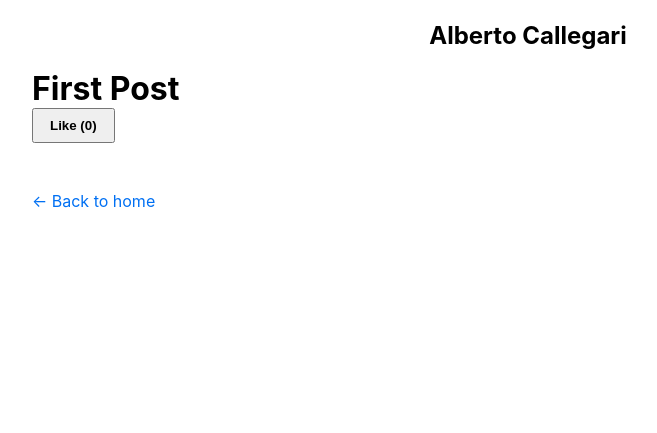
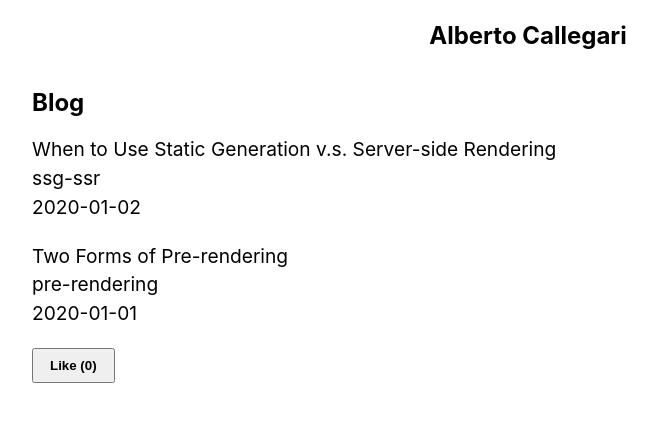
Before and after one commit to albicallegari/next-js-tailwind, a Next.js app: page /posts/first-post in a window 1280 px wide. Shown: the part 130-563 px from the top of the page, without its empty margins (112-769 px from the left). Built offline with nearby package versions, Linux system fonts and the light colour scheme.

Commit message:
chore: fetching data

```diff
--- /dev/null
+++ b/lib/getApiData.ts
@@ -0,0 +1,5 @@
+export const getApiData = async () => {
+  // fetch data from external API endpoint
+  const res = await fetch("...");
+  return res.json();
+};
--- /dev/null
+++ b/lib/getFSData.ts
@@ -0,0 +1,35 @@
+import fs from 'fs';
+import path from 'path';
+import matter from 'gray-matter';
+
+const postsDirectory = path.join(process.cwd(), 'posts');
+
+export const getSortedPostsData = () => {
+  // Get file names under /posts
+  const fileNames = fs.readdirSync(postsDirectory);
+  const allPostsData = fileNames.map((fileName) => {
+    // Remove ".md" from file name to get id
+    const id = fileName.replace(/\.md$/, '');
+
+    // Read markdown file as string
+    const fullPath = path.join(postsDirectory, fileName);
+    const fileContents = fs.readFileSync(fullPath, 'utf8');
+
+    // Use gray-matter to parse the post metadata section
+    const matterResult = matter(fileContents);
+
+    // Combine the data with the id
+    return {
+      id,
+      ...matterResult.data,
+    } as any;
+  });
+  // Sort posts by date
+  return allPostsData.sort((a, b) => {
+    if (a.date < b.date) {
+      return 1;
+    } else {
+      return -1;
+    }
+  });
+}
--- a/package.json
+++ b/package.json
@@ -8,6 +8,7 @@
     "start": "next start"
   },
   "dependencies": {
+    "gray-matter": "^4.0.3",
     "next": "^13.1.5",
     "react": "^18.2.0",
     "react-dom": "^18.2.0",
--- a/pages/posts/first-post.tsx
+++ b/pages/posts/first-post.tsx
@@ -1,10 +1,21 @@
 // An example of page for testing internal routing
 import LayoutContainer from "components/LayoutContainer/LayoutContainer";
+import commonStyles from "../../styles/common.module.scss";
+import { getSortedPostsData } from "lib/getFSData";
+import { useState } from "react";
 import Head from "next/head";
-import Link from "next/link";
-import { useState } from "react";
 
-const FirstPost = () => {
+// Using async function to get static data from file system
+export const getStaticProps = async () => {
+  const allPostsData = getSortedPostsData();
+  return {
+    props: {
+      allPostsData,
+    },
+  };
+};
+
+const FirstPost = ({ allPostsData }) => {
   const [likes, setLikes] = useState(0);
 
   const handleClick = () => {
@@ -15,18 +26,23 @@
       <Head>
         <title>First Post</title>
       </Head>
-      {/*
-      If you need to import scripts asap
-      <Script
-        src="https://connect.facebook.net/en_US/sdk.js"
-        strategy="lazyOnload"
-        onLoad={() =>
-          console.log(`script loaded correctly, window.FB has been populated`)
-        }
-      />
-      */}
-      <h1>First Post</h1>
-      <button onClick={handleClick}>Like ({likes})</button>
+      <section
+        className={`${commonStyles.headingMd} ${commonStyles.padding1px}`}
+      >
+        <h2 className={commonStyles.headingLg}>Blog</h2>
+        <ul className={commonStyles.list}>
+          {allPostsData.map(({ id, date, title }) => (
+            <li className={commonStyles.listItem} key={id}>
+              {title}
+              <br />
+              {id}
+              <br />
+              {date}
+            </li>
+          ))}
+        </ul>
+        <button onClick={handleClick}>Like ({likes})</button>
+      </section>
     </LayoutContainer>
   );
 };
--- /dev/null
+++ b/posts/pre-rendering.md
@@ -0,0 +1,11 @@
+---
+title: 'Two Forms of Pre-rendering'
+date: '2020-01-01'
+---
+
+Next.js has two forms of pre-rendering: **Static Generation** and **Server-side Rendering**. The difference is in **when** it generates the HTML for a page.
+
+- **Static Generation** is the pre-rendering method that generates the HTML at **build time**. The pre-rendered HTML is then _reused_ on each request.
+- **Server-side Rendering** is the pre-rendering method that generates the HTML on **each request**.
+
+Importantly, Next.js lets you **choose** which pre-rendering form to use for each page. You can create a "hybrid" Next.js app by using Static Generation for most pages and using Server-side Rendering for others.
--- /dev/null
+++ b/posts/ssg-ssr.md
@@ -0,0 +1,19 @@
+---
+title: 'When to Use Static Generation v.s. Server-side Rendering'
+date: '2020-01-02'
+---
+
+We recommend using **Static Generation** (with and without data) whenever possible because your page can be built once and served by CDN, which makes it much faster than having a server render the page on every request.
+
+You can use Static Generation for many types of pages, including:
+
+- Marketing pages
+- Blog posts
+- E-commerce product listings
+- Help and documentation
+
+You should ask yourself: "Can I pre-render this page **ahead** of a user's request?" If the answer is yes, then you should choose Static Generation.
+
+On the other hand, Static Generation is **not** a good idea if you cannot pre-render a page ahead of a user's request. Maybe your page shows frequently updated data, and the page content changes on every request.
+
+In that case, you can use **Server-Side Rendering**. It will be slower, but the pre-rendered page will always be up-to-date. Or you can skip pre-rendering and use client-side JavaScript to populate data.
```
Also changed, not shown: components/LayoutContainer/LayoutContainer.tsx (+10 -0 lines), lib/getDBData.ts (added, +9 -0 lines), 1 other file (tests, documents, lock files or other folders).
